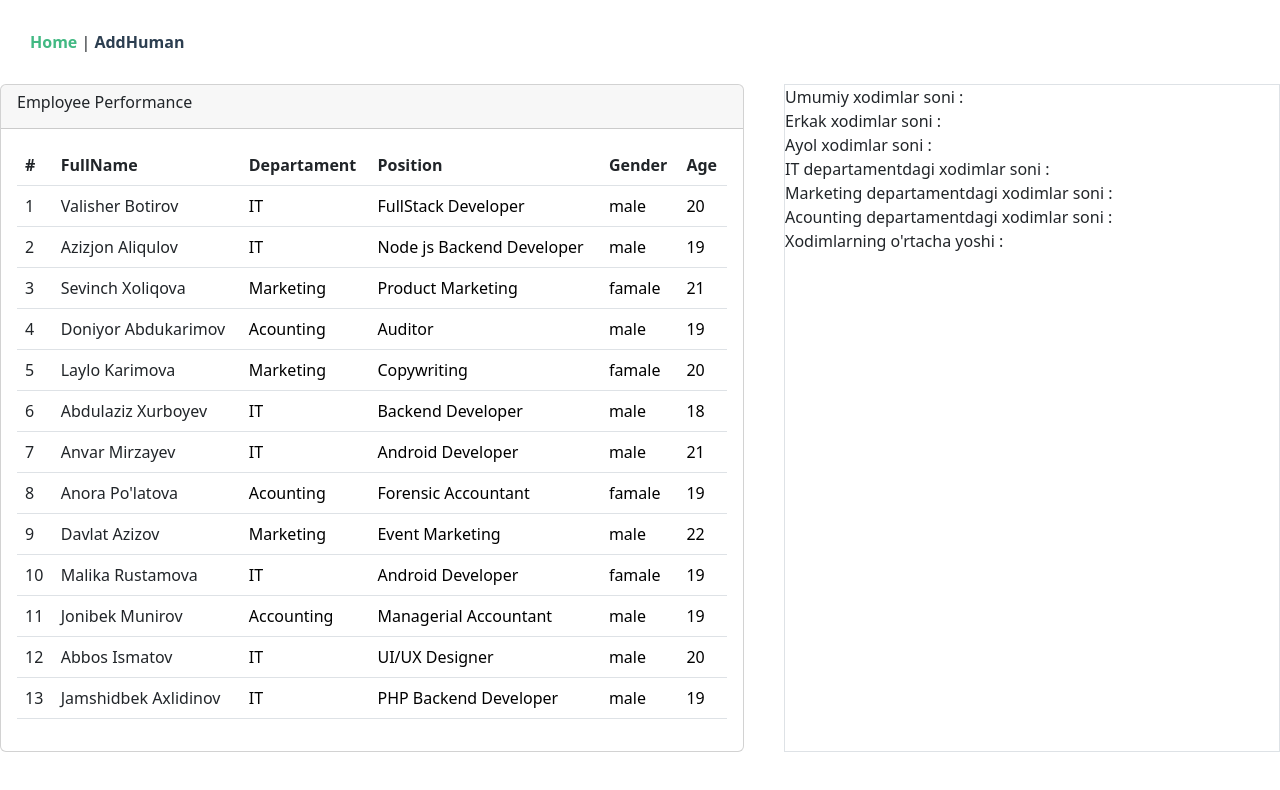
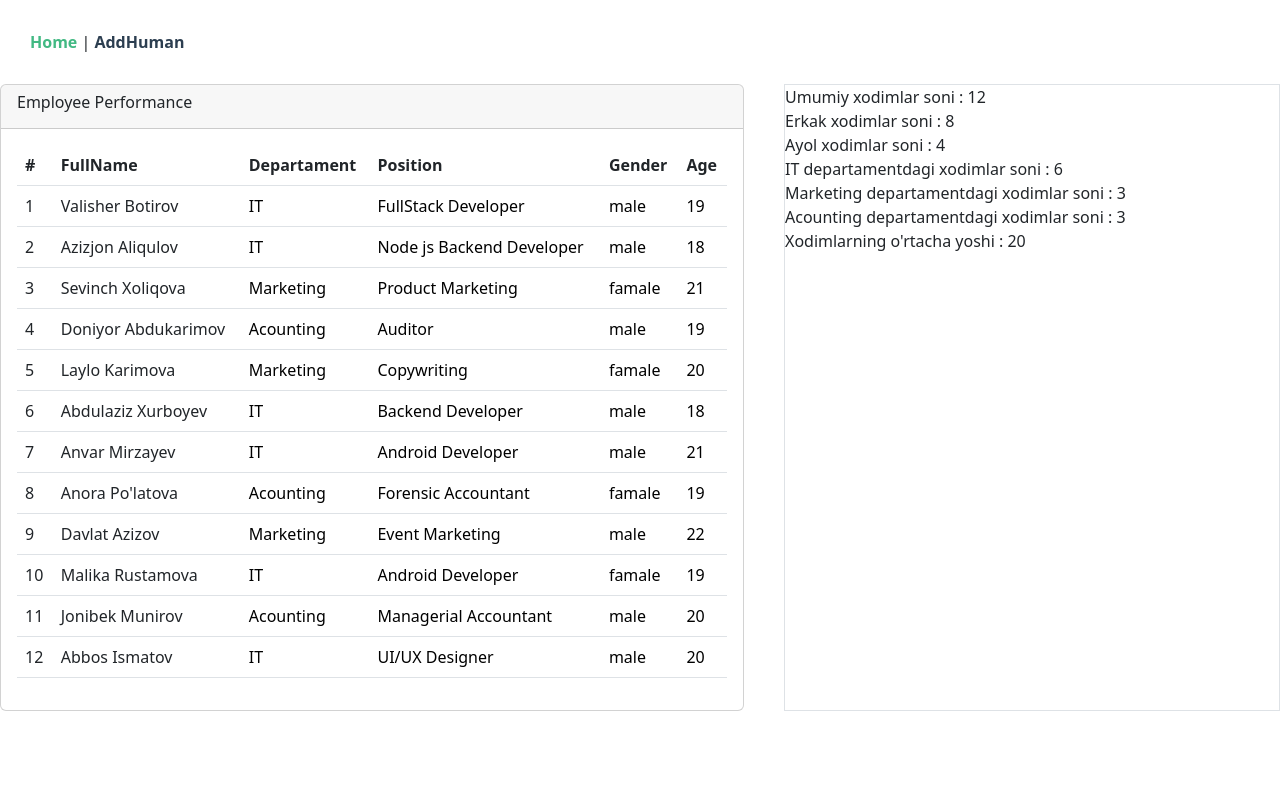
Before and after one commit to ValisherBotirov/UIC-Group-Task, a Vue app: page / in a window 1280 px wide. Shown: the top 790 px of the page. Built offline with nearby package versions, Linux system fonts and the light colour scheme; data requests are answered from the project's data file.

Commit message:
Xodimlar soni o'rtacha yoshi ayol,erkak,departamentlar bo'yicha soni kabi fungsiyalarni qo'shdim

```diff
--- a/data/db.json
+++ b/data/db.json
@@ -6,7 +6,7 @@
       "departament": "IT",
       "position": "FullStack Developer",
       "gender": "male",
-      "age": 20
+      "age": "19"
     },
     {
       "id": 2,
@@ -14,7 +14,7 @@
       "departament": "IT",
       "position": "Node js Backend Developer",
       "gender": "male",
-      "age": 19
+      "age": 18
     },
     {
       "id": 3,
@@ -83,10 +83,10 @@
     {
       "id": 11,
       "fullName": "Jonibek Munirov",
-      "departament": "Accounting",
+      "departament": "Acounting",
       "position": "Managerial Accountant",
       "gender": "male",
-      "age": 19
+      "age": 20
     },
     {
       "id": 12,
@@ -95,14 +95,6 @@
       "position": "UI/UX Designer",
       "gender": "male",
       "age": 20
-    },
-    {
-      "fullName": "Jamshidbek Axlidinov",
-      "departament": "IT",
-      "position": "PHP Backend Developer",
-      "gender": "male",
-      "age": "19",
-      "id": 13
     }
   ]
 }
--- a/src/components/EditEmployee.vue
+++ b/src/components/EditEmployee.vue
@@ -74,12 +74,12 @@ export default {
         departament : this.departament,
         position : this.position,
         gender : this.newGender,
-        age : this.age
+        age : +this.age
       }
       this.editUser = editUser;
       console.log(this.editUser);
       this.getEditUserServer();
-      this.toHomePage()
+
     },
 
    getRadioBtn(result){
@@ -89,6 +89,7 @@ export default {
 
    async getEditUserServer(){
       await axios.patch("http://localhost:3000/users/"+this.$route.params.id,this.editUser)
+      this.toHomePage()
    },
      toHomePage(){
     // this.$router.push({path: `/emplyee/${id}`})
--- a/src/views/AddView.vue
+++ b/src/views/AddView.vue
@@ -59,7 +59,7 @@ export default {
         departament : this.departament,
         position : this.position,
         gender : this.gender,
-        age : this.age
+        age : +this.age
       }
       this.newUser = newUser;
         console.log(newUser);
--- a/src/views/HomeView.vue
+++ b/src/views/HomeView.vue
@@ -36,13 +36,13 @@
     </div>
   <!-- Kompaniya malumotlari  -->
   <div class = "border">
-     <p>Umumiy xodimlar soni : </p>
-     <p>Erkak xodimlar soni : </p>
-     <p>Ayol xodimlar soni : </p>
-     <p>IT departamentdagi xodimlar soni : </p>
-     <p>Marketing departamentdagi xodimlar soni : </p>
-     <p>Acounting departamentdagi xodimlar soni  : </p>
-     <p>Xodimlarning o'rtacha yoshi : </p>
+     <p>Umumiy xodimlar soni : {{allCount}}</p>
+     <p>Erkak xodimlar soni : {{maleCount}}</p>
+     <p>Ayol xodimlar soni : {{famaleCount}}</p>
+     <p>IT departamentdagi xodimlar soni : {{itCount}}</p>
+     <p>Marketing departamentdagi xodimlar soni : {{marketingCount}}</p>
+     <p>Acounting departamentdagi xodimlar soni  : {{acountingCount}}</p>
+     <p>Xodimlarning o'rtacha yoshi : {{middleAge}}</p>
   </div>
   </div>
 </template>
@@ -61,13 +61,15 @@ export default {
   data() {
     return {
       users : [],
-      maleCount : "",
-      famaleCount : "",
-      allCount : "",
-      itCount : "",
-      marketingCount : "",
-      acountingCount : "",
-      middleAge : ""
+      maleCount : 0,
+      famaleCount : 0,
+      allCount : null,
+      itCount : 0,
+      marketingCount : 0,
+      acountingCount : 0,
+      middleAge : 0,
+      sumAge : 0
+
     }
   },
 
@@ -77,13 +79,38 @@ export default {
     this.$router.push({path: `/emplyee/${id}`})
   },
 
+  getOficeInfo(){
+    this.allCount = this.users[0].length
+   this.users[0].map(user => {
+    if(user.gender === "male"){
+      this.maleCount += 1
+    }
+    if(user.gender === "famale"){
+      this.famaleCount += 1
+    }
+    if(user.departament === "IT"){
+      this.itCount +=1
+      }
+    if(user.departament === "Marketing"){
+      this.marketingCount +=1
+    }
+    this.acountingCount = this.allCount - (this.marketingCount + this.itCount);
+
+    this.sumAge = this.sumAge +(+user.age);
+    // console.log(this.sumAge);
+
+    this.middleAge = Math.round(this.sumAge / this.allCount)
+   })
+
+  }
+
   },
 
   async mounted() {
     const res = await axios.get("http://localhost:3000/users");
-    // console.log(res.data);
-    this.users.push(res.data)
-    // console.log(this.users);
+    this.users.push(res.data);
+    this.getOficeInfo()
+
   },
 }
 </script>
```
